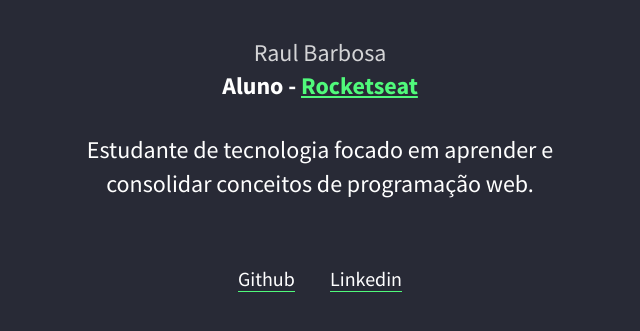
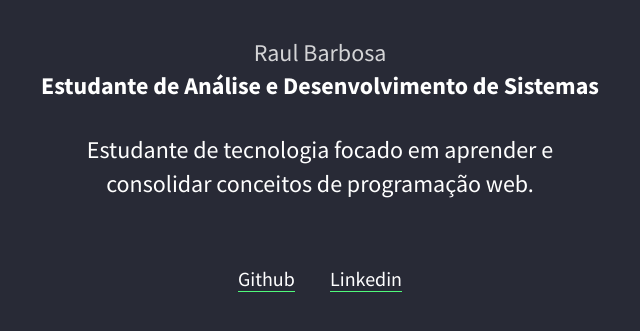
Before and after one commit to Raulbarbosa/Rocketseat-LauchBase, a plain HTML site: page index.html in a window 1280 px wide. Shown: the part 439-770 px from the top of the page, without its empty margins (320-960 px from the left). Drawn offline with Linux system fonts and the light colour scheme.

Commit message:
Alteraçao no index.html

```diff
--- a/index.html
+++ b/index.html
@@ -17,7 +17,7 @@
         <img src="https://avatars1.githubusercontent.com/u/16658253?s=460&u=935c6cc321771bb63215cb4e9ec89e9905ac6a76&v=4"
             alt="Raul Barbosa">
         <h1>Raul Barbosa</h1>
-        <h2>Aluno - <a href="https://rocketseat.com.br/" target="blank">Rocketseat</a></h2>
+        <h2>Estudante de Análise e Desenvolvimento de Sistemas</a></h2>
         <p>Estudante de tecnologia focado em aprender e consolidar conceitos de programação web.</p>
     </div>
     <footer>
```
